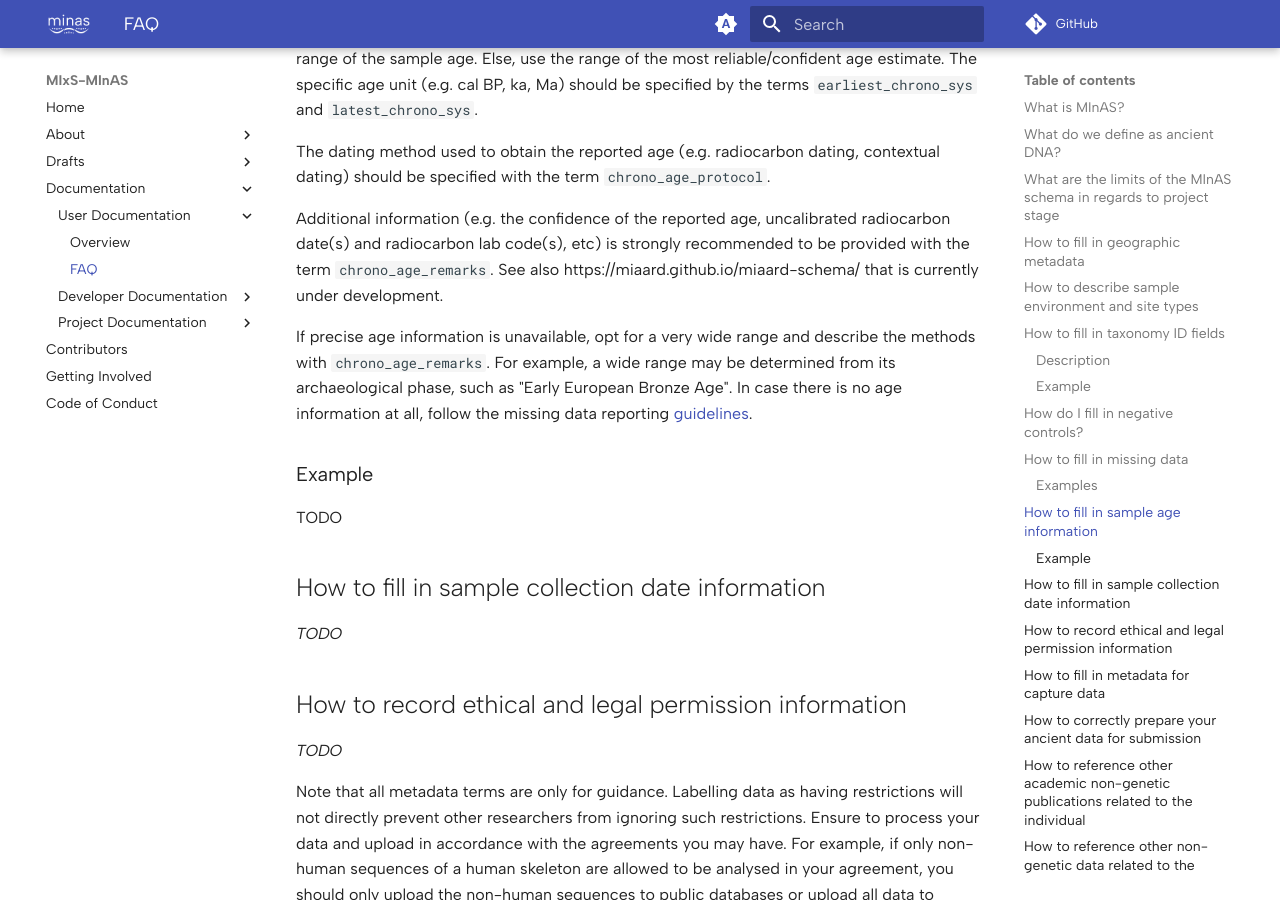
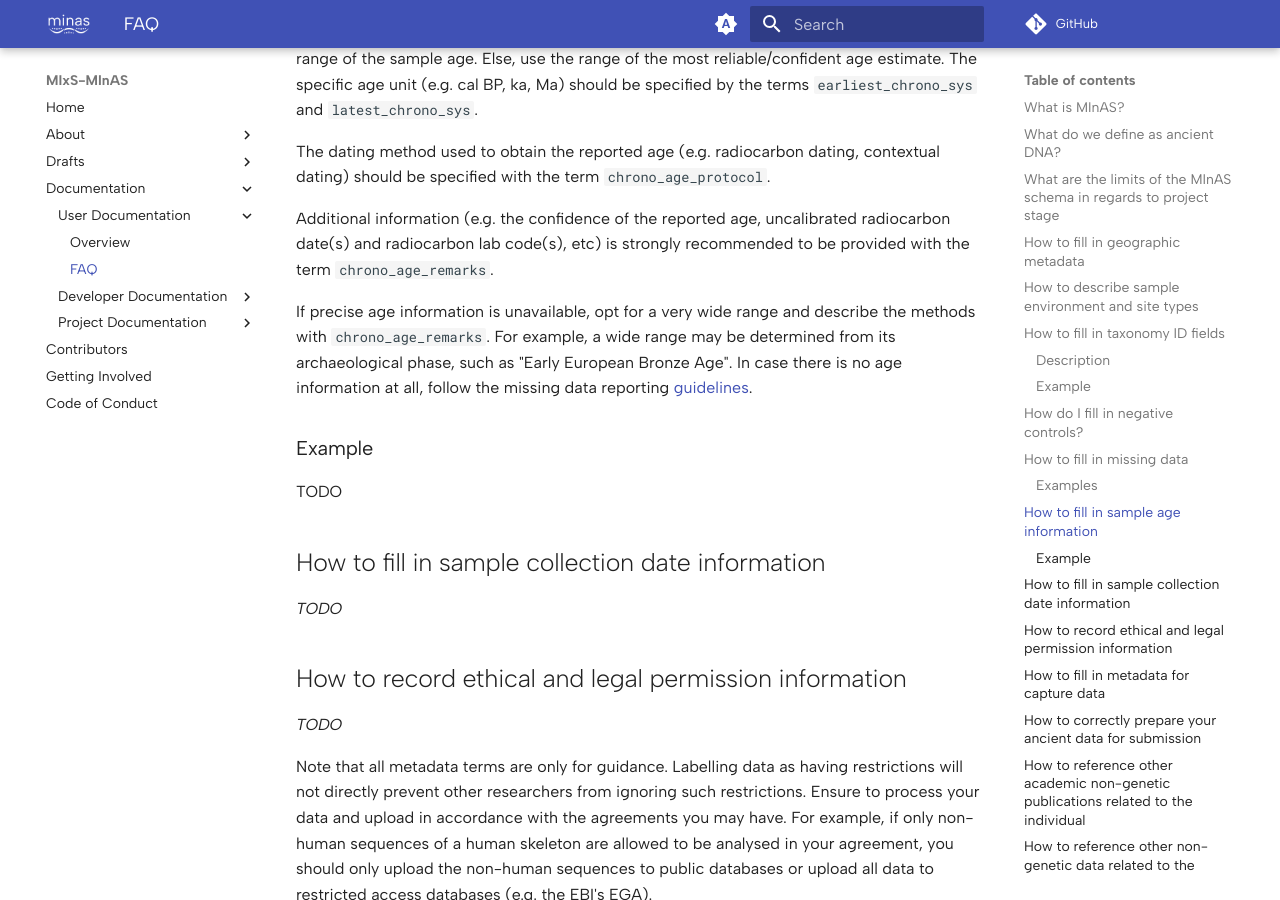
Before and after one commit to MIxS-MInAS/MIxS-MInAS.github.io, an MkDocs documentation site: the page built from docs/documentation/user-documentation/faq.md, in a window 1280 px wide and 900 px high, scrolled down 6441 px. Built offline with MkDocs 1.6.1 and Material for MkDocs 9.7.7, drawn with Linux system fonts in a browser that asks for light colours; comment, search, counter and statistics services are not loaded.

Commit message:
Apply suggestion from @DeondeJager
Remove reference to MIaaRD.

```diff
--- a/docs/documentation/user-documentation/faq.md
+++ b/docs/documentation/user-documentation/faq.md
@@ -197,7 +197,7 @@ The specific age unit (e.g. cal BP, ka, Ma) should be specified by the terms `ea
 
 The dating method used to obtain the reported age (e.g. radiocarbon dating, contextual dating) should be specified with the term `chrono_age_protocol`.
 
-Additional information (e.g. the confidence of the reported age, uncalibrated radiocarbon date(s) and radiocarbon lab code(s), etc) is strongly recommended to be provided with the term `chrono_age_remarks`. See also https://miaard.github.io/miaard-schema/ that is currently under development.
+Additional information (e.g. the confidence of the reported age, uncalibrated radiocarbon date(s) and radiocarbon lab code(s), etc) is strongly recommended to be provided with the term `chrono_age_remarks`.
 
 If precise age information is unavailable, opt for a very wide range and describe the methods with `chrono_age_remarks`.
 For example, a wide range may be determined from its archaeological phase, such as "Early European Bronze Age".
```
